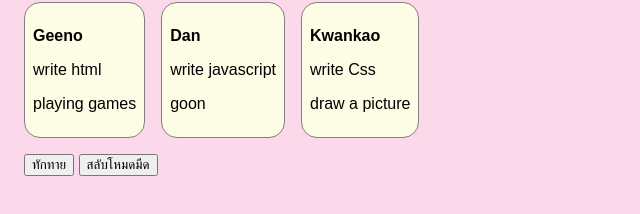
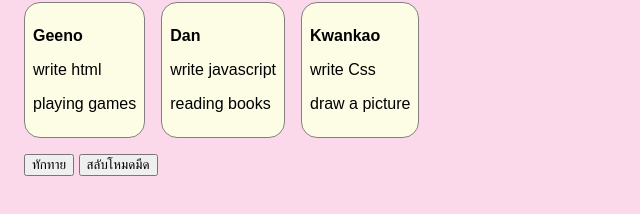
Before and after one commit to teeraphat-mulila/team-14, a plain HTML site: page index.html in a window 1280 px wide. Shown: the part 250-464 px from the top of the page, 0-640 px from the left. Drawn offline with Linux system fonts and the light colour scheme.

Commit message:
Update index.html fix goon to reading books

```diff
--- a/index.html
+++ b/index.html
@@ -34,7 +34,7 @@
      <div class="card">
       <h3 class="card-name">Dan</h3>
       <p class="card-role">write javascript</p>
-      <p class="card-hobby">goon</p>
+      <p class="card-hobby">reading books</p>
     </div>
     <!-- การ์ดคนที่ 3 วางตรงนี้ -->
      <div class="card">
```
